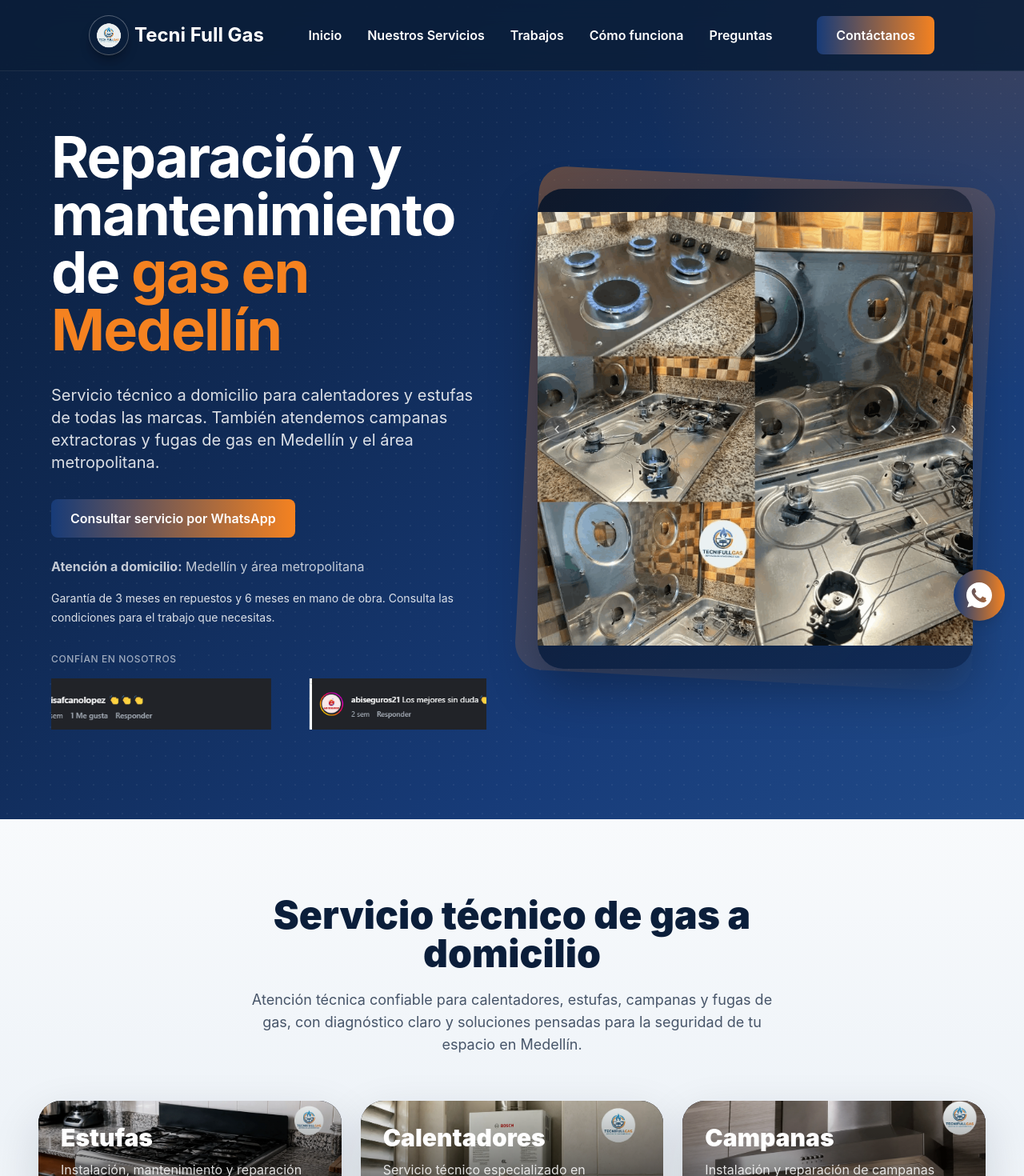
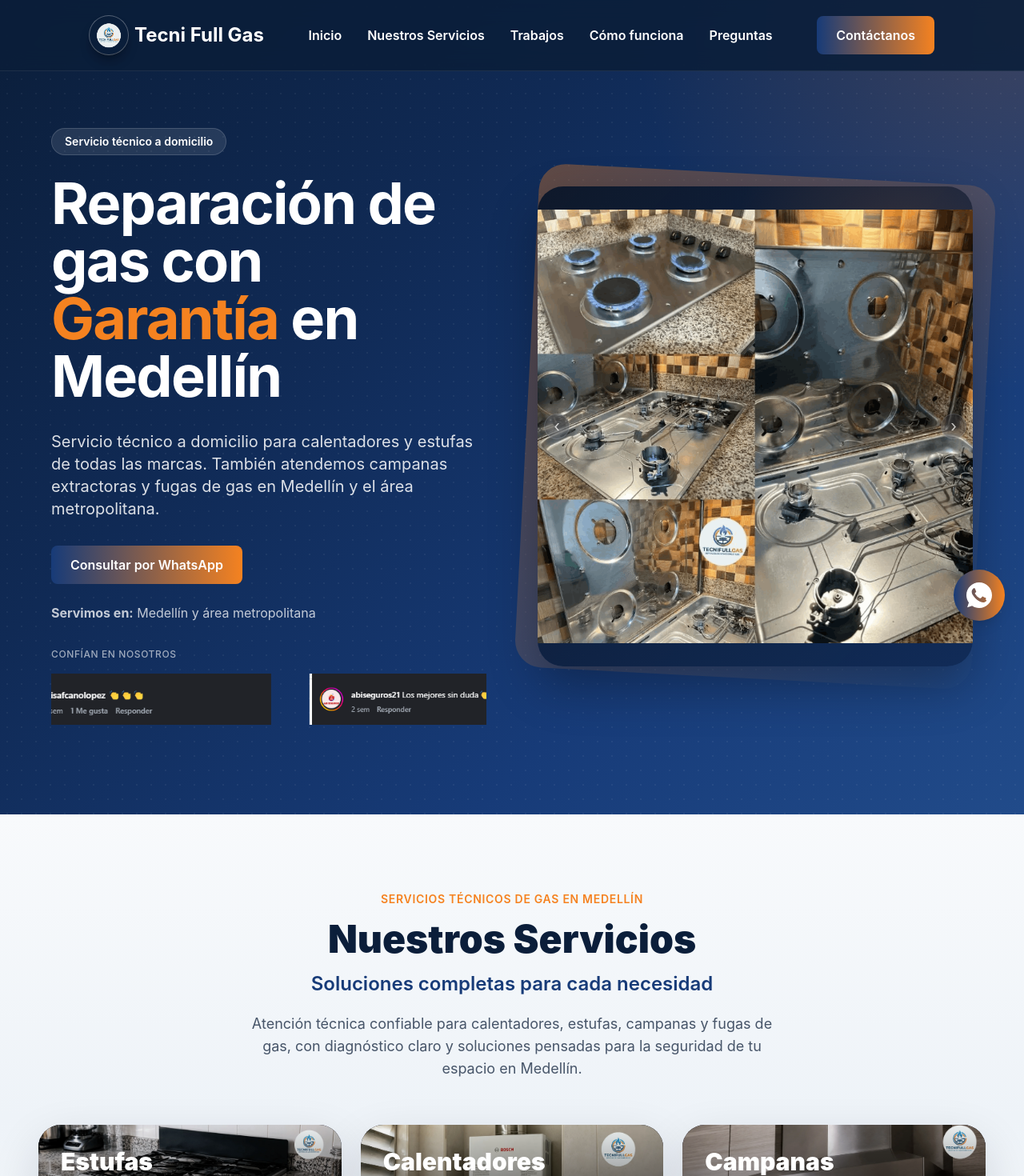
Before and after one commit to andresleosan/tecnifullgas, a React (Vite) app: page / in a window 1280 px wide. Shown: the top 1470 px of the page at 80% size. Built offline with nearby package versions, Linux system fonts and the light colour scheme.

Commit message:
Conserva el diseño y multimedia originales al mejorar el SEO

```diff
--- a/src/components/FAQ.tsx
+++ b/src/components/FAQ.tsx
@@ -19,7 +19,7 @@
           <div className="lg:col-span-3 space-y-3">
             {FAQ_ITEMS.map((item, index) => (
               <ScrollReveal key={item.id} delay={index * 80}>
-                <details className="group rounded-xl border border-white/80 bg-white/75 px-5 shadow-sm">
+                <details name="preguntas-frecuentes" className="group rounded-xl border border-white/80 bg-white/75 px-5 shadow-sm">
                   <summary className="flex w-full cursor-pointer list-none items-center justify-between py-4 text-left text-lg font-semibold text-tf-dark transition-colors hover:text-tf-hover focus-visible:outline focus-visible:outline-2 focus-visible:outline-offset-2">
                     <span>{item.question}</span>
                     <span
--- a/src/components/Footer.tsx
+++ b/src/components/Footer.tsx
@@ -1,5 +1,4 @@
 import { WHATSAPP_URL, WHATSAPP_NUMBER, INSTAGRAM_URL, COMPANY_NAME } from '../utils/constants';
-import { SERVICE_PAGES } from '../data/servicePages';
 
 export default function Footer() {
   return (
@@ -68,13 +67,6 @@
                   Preguntas frecuentes
                 </a>
               </li>
-              {SERVICE_PAGES.map((page) => (
-                <li key={page.id}>
-                  <a href={`/${page.slug}`} className="text-gray-300 transition-colors hover:text-tf-accent">
-                    Reparación de {page.id} en Medellín
-                  </a>
-                </li>
-              ))}
             </ul>
           </div>
 
--- a/src/components/Hero.tsx
+++ b/src/components/Hero.tsx
@@ -13,8 +13,11 @@
       <div className="max-w-6xl mx-auto grid grid-cols-1 lg:grid-cols-2 gap-12 lg:gap-16 items-center">
         <ScrollReveal>
           <div className="text-center lg:text-left">
+            <span className="inline-block px-4 py-1.5 border border-white/15 bg-white/10 text-white text-sm font-semibold rounded-full mb-6">
+              Servicio técnico a domicilio
+            </span>
             <h1 className="text-4xl sm:text-5xl lg:text-6xl xl:text-7xl font-bold tracking-tight text-white leading-[1.08]">
-              Reparación y mantenimiento de <span className="text-tf-accent">gas en Medellín</span>
+              Reparación de gas con <span className="text-tf-accent">Garantía</span> en Medellín
             </h1>
             <p className="text-lg sm:text-xl text-white/[0.85] mt-8 leading-relaxed max-w-xl mx-auto lg:mx-0">
               Servicio técnico a domicilio para calentadores y estufas de todas las marcas.
@@ -24,7 +27,7 @@
             <div className="mt-8 flex justify-center lg:justify-start">
               <Button
                 variant="primary"
-                text="Consultar servicio por WhatsApp"
+                text="Consultar por WhatsApp"
                 href={WHATSAPP_URL}
                 target="_blank"
                 rel="noopener noreferrer"
@@ -32,12 +35,7 @@
             </div>
 
             <p className="text-white/75 mt-6">
-              <strong>Atención a domicilio:</strong> {COMPANY_LOCATION}
-            </p>
-
-            <p className="mt-4 max-w-xl text-sm leading-6 text-white/85">
-              Garantía de 3 meses en repuestos y 6 meses en mano de obra.
-              Consulta las condiciones para el trabajo que necesitas.
+              <strong>Servimos en:</strong> {COMPANY_LOCATION}
             </p>
 
             <ClientCarousel />
--- a/src/components/Services.tsx
+++ b/src/components/Services.tsx
@@ -12,9 +12,15 @@
       <div className="mx-auto max-w-7xl">
         <ScrollReveal>
           <div className="mx-auto mb-10 max-w-3xl text-center sm:mb-14">
-            <h2 className="text-3xl font-black text-tf-dark sm:text-5xl">
-              Servicio técnico de gas a domicilio
+            <p className="text-sm font-semibold uppercase tracking-wider text-tf-accent">
+              Servicios técnicos de gas en Medellín
+            </p>
+            <h2 className="mt-4 text-3xl font-black text-tf-dark sm:text-5xl">
+              Nuestros Servicios
             </h2>
+            <p className="mt-4 text-lg font-semibold text-[#173B78] sm:text-2xl">
+              Soluciones completas para cada necesidad
+            </p>
             <p className="mx-auto mt-5 max-w-2xl text-base leading-7 text-slate-600 sm:text-lg">
               Atención técnica confiable para calentadores, estufas, campanas y fugas de gas, con
               diagnóstico claro y soluciones pensadas para la seguridad de tu espacio en Medellín.
@@ -23,7 +29,10 @@
         </ScrollReveal>
 
         <div className="grid grid-cols-1 gap-5 md:grid-cols-2 lg:grid-cols-3 lg:gap-6">
-          {SERVICES_EXPANDED.map((service, index) => (
+          {SERVICES_EXPANDED.map((service, index) => {
+            const servicePage = SERVICE_PAGES.find((page) => page.id === service.id);
+
+            return (
               <ScrollReveal key={service.id} delay={index * 100}>
                 <article className="group relative overflow-hidden rounded-[28px] bg-slate-950 shadow-[0_22px_60px_rgba(15,23,42,0.14)] transition-all duration-500 ease-out hover:-translate-y-2 hover:shadow-[0_30px_80px_rgba(15,23,42,0.24)]">
                   <picture>
@@ -44,22 +53,27 @@
                   <div className="absolute inset-0 bg-white/0 transition-colors duration-500 group-hover:bg-white/5" />
 
                   <div className="absolute inset-x-0 bottom-0 p-5 sm:p-7">
-                  <h3 className="text-2xl font-black text-white sm:text-3xl">{service.title}</h3>
+                    <h3 className="text-2xl font-black text-white sm:text-3xl">
+                      {servicePage ? (
+                        <a
+                          href={`/${servicePage.slug}`}
+                          className="text-inherit no-underline focus-visible:outline focus-visible:outline-2 focus-visible:outline-offset-4 focus-visible:outline-white"
+                        >
+                          {service.title}
+                        </a>
+                      ) : (
+                        service.title
+                      )}
+                    </h3>
                     <p className="mt-2 max-w-sm text-sm leading-6 text-white/85 sm:text-base sm:leading-7">
                       {service.description}
                     </p>
                   </div>
                 </article>
               </ScrollReveal>
-          ))}
+            );
+          })}
         </div>
-        <nav aria-label="Información sobre reparaciones" className="mt-10 flex flex-col items-start justify-center gap-5 sm:flex-row sm:items-center sm:gap-8">
-          {SERVICE_PAGES.map((page) => (
-            <a key={page.id} href={`/${page.slug}`} className="font-semibold text-tf-dark underline decoration-tf-accent decoration-2 underline-offset-4 transition-colors hover:text-[#9A4500] focus-visible:outline focus-visible:outline-2 focus-visible:outline-offset-4 focus-visible:outline-tf-dark">
-              Reparación de {page.id} a gas en Medellín
-            </a>
-          ))}
-        </nav>
       </div>
     </section>
   );
```
Also changed, not shown: 4 other files (tests, documents, lock files or other folders). Lines whose indentation alone changed are shown as unchanged.
